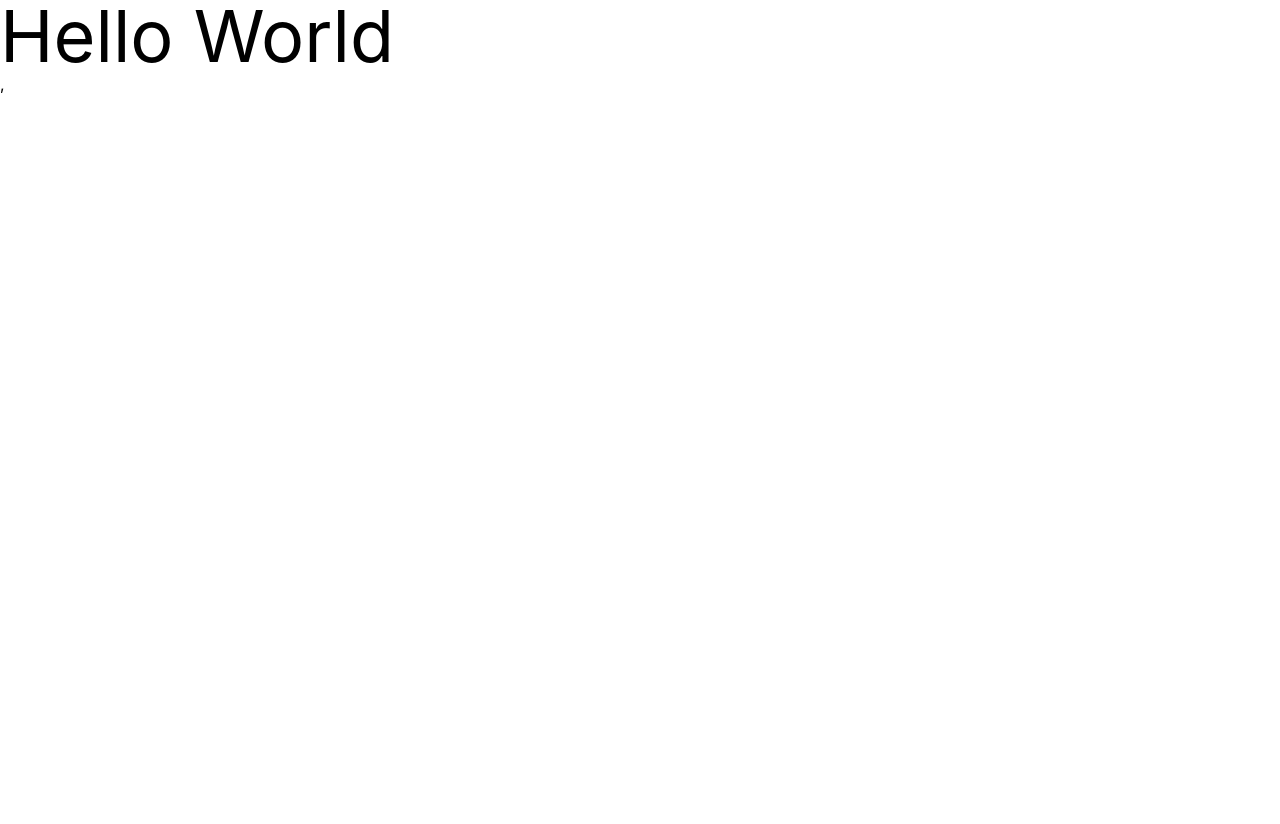
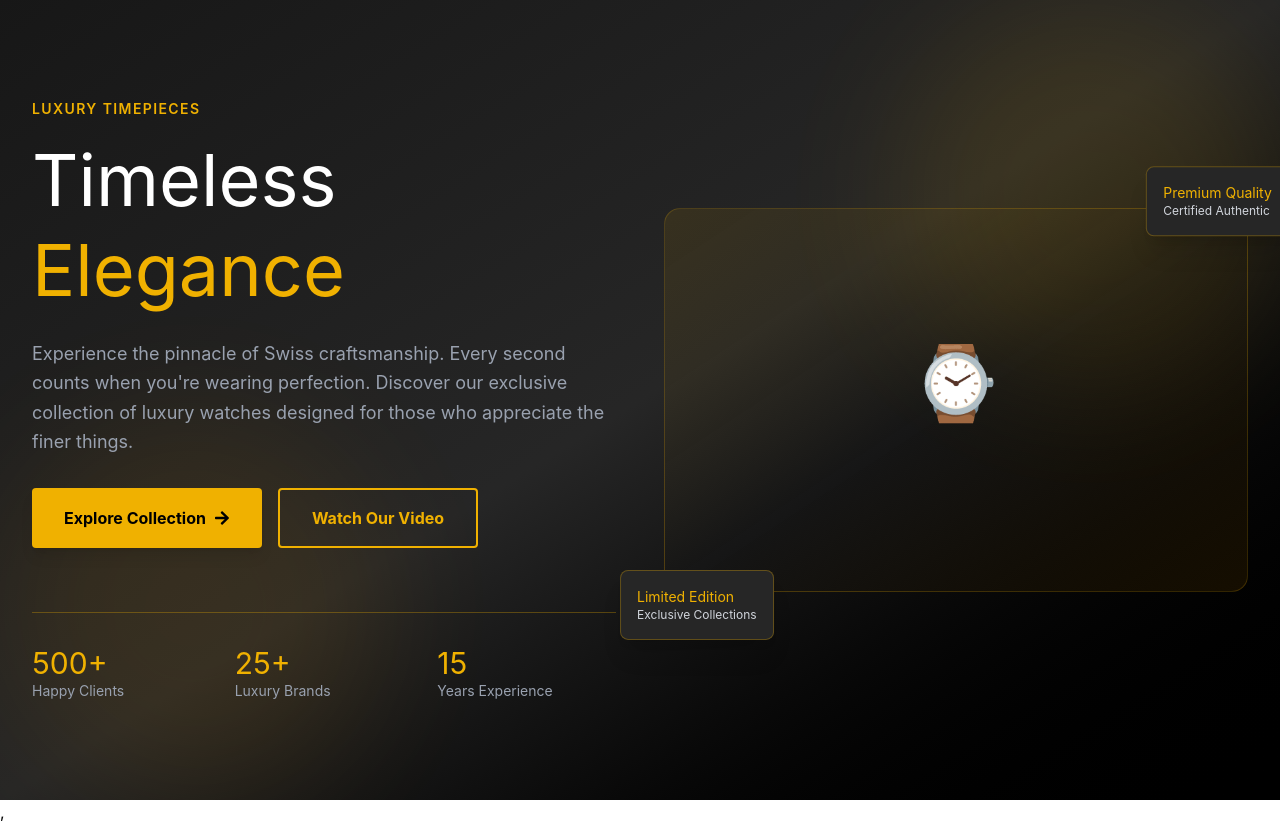
Before and after one commit to Shawon-Reza/Ecomerce-landing-page-for-codesraft, a React (Vite) app: page / in a window 1280 px wide. Before the commit the page ends 800 px from the top, so only its background shows below. Built offline with nearby package versions, Linux system fonts and the light colour scheme.

Commit message:
UI : Hero page added

```diff
--- a/package.json
+++ b/package.json
@@ -11,9 +11,12 @@
   },
   "dependencies": {
     "@tailwindcss/vite": "^4.3.1",
+    "framer-motion": "^12.40.0",
     "react": "^19.2.6",
     "react-dom": "^19.2.6",
+    "react-icons": "^5.6.0",
     "react-router": "^8.0.1",
+    "react-router-dom": "^7.18.0",
     "tailwindcss": "^4.3.1"
   },
   "devDependencies": {
--- /dev/null
+++ b/src/components/HeroSection.jsx
@@ -0,0 +1,131 @@
+import { motion } from 'framer-motion'
+import { Link } from 'react-router'
+import { FaArrowRight } from 'react-icons/fa'
+
+export default function HeroSection() {
+    return (
+        <section className="relative min-h-screen bg-gradient-to-br from-neutral-900 via-neutral-800 to-black overflow-hidden flex items-center justify-center">
+            {/* Background Pattern */}
+            <div className="absolute inset-0 opacity-10">
+                <div className="absolute top-0 right-0 w-96 h-96 bg-yellow-500 rounded-full blur-3xl"></div>
+                <div className="absolute bottom-0 left-0 w-96 h-96 bg-yellow-600 rounded-full blur-3xl"></div>
+            </div>
+
+            <div className="relative z-10 max-w-7xl mx-auto px-4 sm:px-6 lg:px-8 py-20">
+                <div className="grid md:grid-cols-2 gap-12 items-center">
+                    {/* Left Content */}
+                    <motion.div
+                        initial={{ opacity: 0, x: -50 }}
+                        animate={{ opacity: 1, x: 0 }}
+                        transition={{ duration: 0.8 }}
+                    >
+                        <motion.p
+                            initial={{ opacity: 0 }}
+                            animate={{ opacity: 1 }}
+                            transition={{ delay: 0.2 }}
+                            className="font-body text-yellow-500 text-sm font-semibold uppercase tracking-widest mb-4"
+                        >
+                            Luxury Timepieces
+                        </motion.p>
+
+                        <motion.h1
+                            initial={{ opacity: 0, y: 20 }}
+                            animate={{ opacity: 1, y: 0 }}
+                            transition={{ delay: 0.4 }}
+                            className="font-display text-5xl sm:text-6xl md:text-7xl text-white mb-6 leading-tight"
+                        >
+                            Timeless
+                            <span className="block text-yellow-500">Elegance</span>
+                        </motion.h1>
+
+                        <motion.p
+                            initial={{ opacity: 0 }}
+                            animate={{ opacity: 1 }}
+                            transition={{ delay: 0.6 }}
+                            className="font-body text-gray-400 text-lg mb-8 leading-relaxed"
+                        >
+                            Experience the pinnacle of Swiss craftsmanship. Every second counts when you're wearing perfection. Discover our exclusive collection of luxury watches designed for those who appreciate the finer things.
+                        </motion.p>
+
+                        <motion.div
+                            initial={{ opacity: 0, y: 20 }}
+                            animate={{ opacity: 1, y: 0 }}
+                            transition={{ delay: 0.8 }}
+                            className="flex flex-wrap gap-4"
+                        >
+                            <Link
+                                to="/#featured"
+                                className="group relative inline-flex items-center gap-2 px-8 py-4 bg-yellow-500 hover:bg-yellow-600 text-black font-bold rounded transition-all duration-300 transform hover:scale-105 shadow-lg hover:shadow-yellow-500/50"
+                            >
+                                Explore Collection
+                                <FaArrowRight className="group-hover:translate-x-1 transition-transform" />
+                            </Link>
+
+                            <button className="px-8 py-4 border-2 border-yellow-500 text-yellow-500 hover:bg-yellow-500 hover:text-black font-bold rounded transition-all duration-300 transform hover:scale-105">
+                                Watch Our Video
+                            </button>
+                        </motion.div>
+
+                        {/* Stats */}
+                        <motion.div
+                            initial={{ opacity: 0 }}
+                            animate={{ opacity: 1 }}
+                            transition={{ delay: 1 }}
+                            className="grid grid-cols-3 gap-6 mt-16 pt-8 border-t border-yellow-500/30"
+                        >
+                            <div>
+                                <p className="font-display text-3xl text-yellow-500">500+</p>
+                                <p className="font-body text-gray-400 text-sm">Happy Clients</p>
+                            </div>
+                            <div>
+                                <p className="font-display text-3xl text-yellow-500">25+</p>
+                                <p className="font-body text-gray-400 text-sm">Luxury Brands</p>
+                            </div>
+                            <div>
+                                <p className="font-display text-3xl text-yellow-500">15</p>
+                                <p className="font-body text-gray-400 text-sm">Years Experience</p>
+                            </div>
+                        </motion.div>
+                    </motion.div>
+
+                    {/* Right Visual */}
+                    <motion.div
+                        initial={{ opacity: 0, x: 50 }}
+                        animate={{ opacity: 1, x: 0 }}
+                        transition={{ duration: 0.8 }}
+                        className="relative hidden md:block"
+                    >
+                        <div className="relative w-full h-96 bg-gradient-to-br from-yellow-500/10 via-transparent to-yellow-600/10 rounded-2xl border border-yellow-500/20 overflow-hidden">
+                            <motion.div
+                                animate={{ y: [0, -20, 0] }}
+                                transition={{ duration: 4, repeat: Infinity }}
+                                className="absolute inset-0 flex items-center justify-center"
+                            >
+                                <div className="text-7xl">⌚</div>
+                            </motion.div>
+                        </div>
+
+                        {/* Floating Cards */}
+                        <motion.div
+                            animate={{ y: [0, -10, 0], x: [0, 5, 0] }}
+                            transition={{ duration: 3, repeat: Infinity }}
+                            className="absolute -top-10 -right-10 bg-neutral-800 border border-yellow-500/30 rounded-lg p-4 shadow-xl"
+                        >
+                            <p className="font-display text-yellow-500 text-sm">Premium Quality</p>
+                            <p className="font-body text-gray-300 text-xs">Certified Authentic</p>
+                        </motion.div>
+
+                        <motion.div
+                            animate={{ y: [0, 10, 0], x: [0, -5, 0] }}
+                            transition={{ duration: 3.5, repeat: Infinity }}
+                            className="absolute -bottom-10 -left-10 bg-neutral-800 border border-yellow-500/30 rounded-lg p-4 shadow-xl"
+                        >
+                            <p className="font-display text-yellow-500 text-sm">Limited Edition</p>
+                            <p className="font-body text-gray-300 text-xs">Exclusive Collections</p>
+                        </motion.div>
+                    </motion.div>
+                </div>
+            </div>
+        </section>
+    )
+}
--- /dev/null
+++ b/src/pages/HomePage.jsx
@@ -0,0 +1,11 @@
+import HeroSection from '../components/HeroSection'
+
+
+export default function HomePage() {
+    return (
+        <div className="min-h-screen">
+            <HeroSection />
+
+        </div>
+    )
+}
--- a/src/router/router.jsx
+++ b/src/router/router.jsx
@@ -1,9 +1,11 @@
 import { createBrowserRouter } from "react-router";
+import HomePage from "../pages/HomePage"
+
 
 const router = createBrowserRouter([
   {
     path: "/",
-    element: <div className="text-7xl">Hello World</div>,
+    element: <HomePage />
   },
 ]);
 
```
Also changed, not shown: 1 other file (tests, documents, lock files or other folders).
